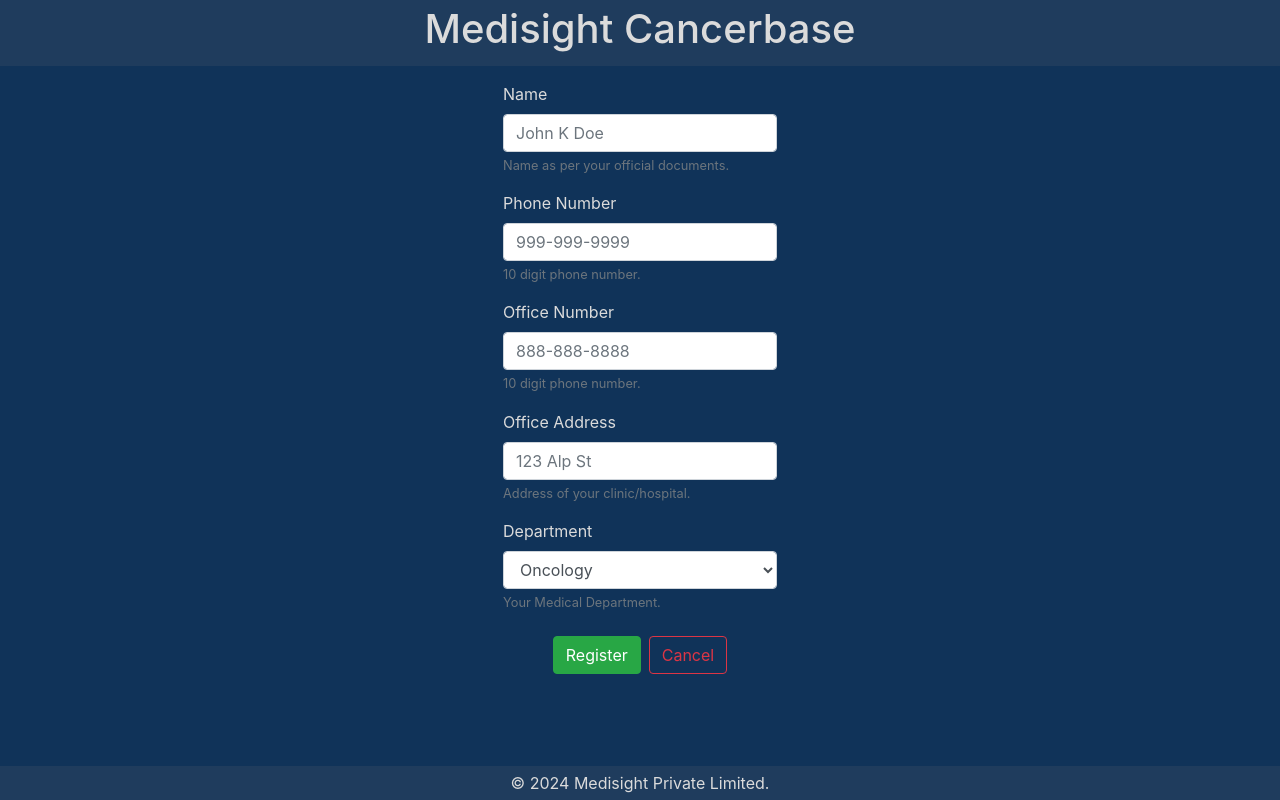
After one commit to Manoj-E-S/DBMS-Medisight, a Flask app: page /registerDoctor in a window 1280 px wide. The commit adds this page. Run offline with Flask 3, Linux system fonts and the light colour scheme; parts of the project's set-up code (start-up, migrations or seed data) failed here and were passed over; some libraries are stand-ins or nearby versions.

Commit message:
Add Register doctor page and db insert functionality

```diff
--- a/app.py
+++ b/app.py
@@ -2,6 +2,7 @@
 START Imports #################################################################################
 '''
 # Built-in Imports:
+from crypt import methods
 import os
 from functools import partial
 
@@ -39,6 +40,26 @@ START App Routes ###############################################################
 @app.route("/")
 def entry():
     return render_template("enterSymptoms.html", select_elements=num_symptoms_selected)
+
+
+@app.route("/registerDoctor", methods=['POST', 'GET'])
+def registerDoctor():
+    if request.method == 'POST':
+        data_dict = json.loads(request.data.decode())
+
+        doctor = Doctors(
+            doctor_name=data_dict["doctorName"],
+            doctor_phno=data_dict["doctorPhno"],
+            doctor_office_no=data_dict["doctorOfficeNo"],
+            doctor_office_address=data_dict["doctorOfficeAddress"],
+            department_id=data_dict["departmentId"]
+        )
+        db.session.add(doctor)
+        db.session.commit()
+        return jsonify({"status":"Doctor Registered Successfully"})
+
+    return render_template("registerDoctor.html")
+
 
 @app.route("/showCancers", methods=['POST', 'GET'])
 def showCancers():
--- a/static/css/main.css
+++ b/static/css/main.css
@@ -6,12 +6,17 @@
     --text-disabled-light: #AAAAAA;
     --select-option: #AAAAAA;
     --text-dark: #353535;
+    --bg-warn: #ffff00bb;
 }
 
 body {
     margin: 0;
     padding: 0;
     background-color: var(--primary);
+}
+
+label {
+    color: var(--text-light);
 }
 
 .header,
@@ -36,6 +41,17 @@ body {
     justify-content: center;
 }
 
+.box-column {
+    display: flex;
+    flex-direction: column;
+    align-items: center;
+    justify-content: center;
+}
+
+.background-warning {
+    background-color: var(--bg-warn);
+}
+
 .main-central-container {
     height: auto;
     padding-top: 2rem;
@@ -44,6 +60,10 @@ body {
 
 .text-color-dark {
     color: var(--text-dark);
+}
+
+.text-color-light {
+    color: var(--text-light);
 }
 
 .select-symptoms {
--- a/static/js/enterSymptoms.js
+++ b/static/js/enterSymptoms.js
@@ -68,6 +68,10 @@ $("#symptomSelector").submit((event) => {
     });
 });
 
+$("#registerDoctor").click(() => {
+    window.location.href = "/registerDoctor";
+});
+
 // END Event Listeners
 
 
--- /dev/null
+++ b/static/js/registerDoctor.js
@@ -0,0 +1,31 @@
+$("#doctorRegisterForm").submit((event) => {
+    event.preventDefault();
+
+    let sendData = {
+        departmentId: Number($("#departmentId").val()),
+        doctorName: $("#doctorName").val(),
+        doctorPhno: $("#doctorPhno").val(),
+        doctorOfficeNo: $("#doctorOfficeNo").val(),
+        doctorOfficeAddress: $("#doctorOfficeAddress").val(),
+    };
+
+    $.ajax({
+        type: 'POST',
+        url: "/registerDoctor",
+        dataType: "json",
+        contentType: "application/json; charset=utf-8",
+        data: JSON.stringify(sendData),
+        success: function (res) {
+            alert("Registered Successfully");
+            window.location.href = '/';
+        },
+        failure: function (err) {
+            alert("Registration Failed");
+            console.error(err);
+        }
+    });
+});
+
+$("#cancelRegister").click(() => {
+    window.location.href = '/';
+});
--- /dev/null
+++ b/templates/registerDoctor.html
@@ -0,0 +1,63 @@
+{% extends "_base.html" %}
+
+
+{% block title %}
+    Medisight
+{% endblock %}
+
+
+{% block body %}
+<div class="box-column mt-3 mb-3">
+    <form id="doctorRegisterForm" action="/registerDoctor" method="post">
+        <div class="form-group">
+            <label for="doctorName">Name</label>
+            <input type="text" class="form-control" id="doctorName" aria-describedby="nameHelp" placeholder="John K Doe">
+            <small id="nameHelp" class="form-text text-muted">Name as per your official documents.</small>
+        </div>
+        <div class="form-group">
+            <label for="doctorPhno">Phone Number</label>
+            <input type="tel" pattern="[0-9]{3}-[0-9]{3}-[0-9]{4}" class="form-control" id="doctorPhno" aria-describedby="phnoHelp" placeholder="999-999-9999">
+            <small id="phnoHelp" class="form-text text-muted">10 digit phone number.</small>
+        </div>
+        <div class="form-group">
+            <label for="doctorOfficeNo">Office Number</label>
+            <input type="tel" pattern="[0-9]{3}-[0-9]{3}-[0-9]{4}" class="form-control" id="doctorOfficeNo" aria-describedby="officeNoHelp" placeholder="888-888-8888">
+            <small id="officeNoHelp" class="form-text text-muted">10 digit phone number.</small>
+        </div>
+        <div class="form-group">
+            <label for="doctorOfficeAddress">Office Address</label>
+            <input type="text" class="form-control" id="doctorOfficeAddress" aria-describedby="addressHelp" placeholder="123 Alp St">
+            <small id="addressHelp" class="form-text text-muted">Address of your clinic/hospital.</small>
+        </div>
+        <label for="departmentId">Department</label>
+        <select class="form-control" id="departmentId" aria-describedby="departmentHelp">
+            <option value="2">Oncology</option>
+            <option value="3">Cardiology</option>
+            <option value="4">Gastroenterology</option>
+            <option value="5">Urology</option>
+            <option value="6">Gynecology</option>
+            <option value="7">Pulmonology</option>
+            <option value="8">Dermatology</option>
+            <option value="9">Hematology</option>
+            <option value="10">Orthopedics</option>
+            <option value="11">Endocrinology</option>
+        </select>
+        <small id="departmentHelp" class="form-text text-muted">Your Medical Department.</small>
+
+        <div class="box mt-4">
+            <button type="submit" id="doctorRegister" class="btn btn-success mr-1">Register</button>
+            <button type="button" id="cancelRegister" class="btn btn-outline-danger ml-1">Cancel</button>
+        </div>
+    </form>
+</div>
+{% endblock %}
+
+
+{% block custom_css %}
+    <link rel=stylesheet type=text/css href="{{ url_for('static', filename='css/registerDoctor.css') }}">
+{% endblock %}
+
+
+{% block custom_js %}
+    <script type="module" src="{{url_for('static', filename='js/registerDoctor.js')}}"></script>
+{% endblock %}
```
Also changed, not shown: templates/enterSymptoms.html (+6 -1 lines), static/css/registerDoctor.css (added).
